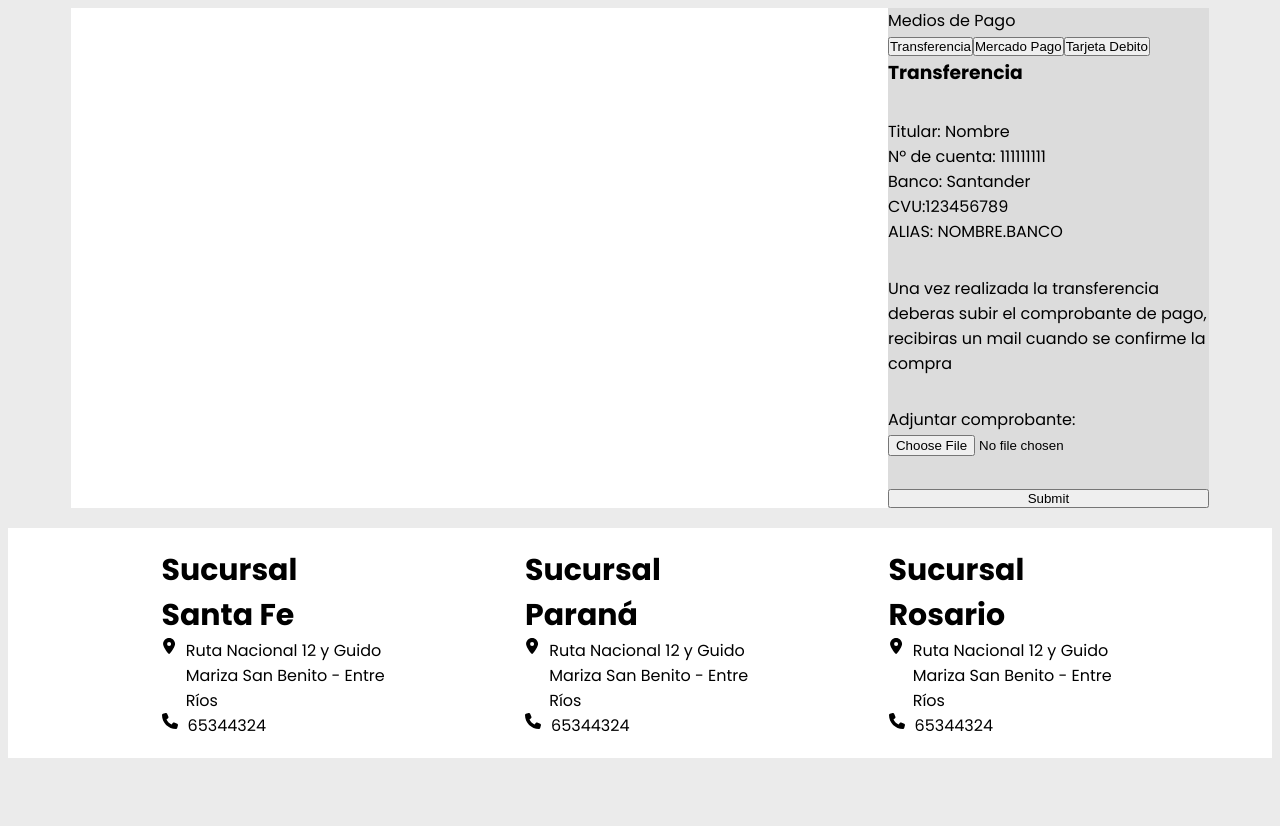
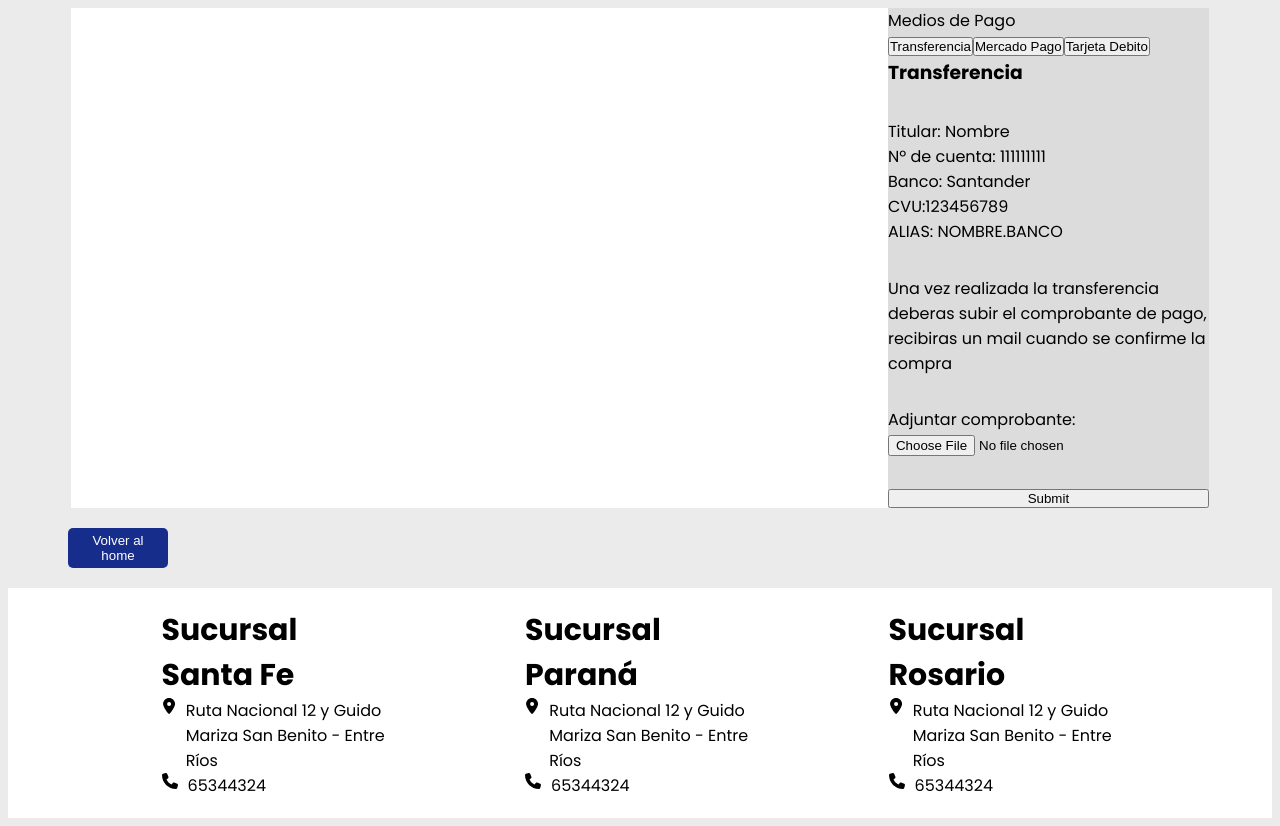
Before and after one commit to juanibarguen/proyecto-lab, an Angular app: page /finalizar-compra in a window 1280 px wide. Before the commit the page ends 800 px from the top, so only its background shows below. Built offline with nearby package versions, Linux system fonts and the light colour scheme.

Commit message:
se agrego un boton para volver al home

```diff
--- a/src/app/components/finalizar-compra/finalizar-compra.component.css
+++ b/src/app/components/finalizar-compra/finalizar-compra.component.css
@@ -100,3 +100,16 @@
     width: 200px;
   }
 }
+
+
+.go-to-home {
+  padding: 5px 15px;
+  margin-left: 60px;
+  margin-bottom: 20px;
+  background-color: #162D8C;
+  cursor: pointer;
+  border: none;
+  border-radius: 5px;
+  width: 100px;
+  color: #fff;
+}
--- a/src/app/components/finalizar-compra/finalizar-compra.component.html
+++ b/src/app/components/finalizar-compra/finalizar-compra.component.html
@@ -84,4 +84,6 @@
     </div>
 </section>
 
+<button class="go-to-home" routerLink="/">Volver al home</button>
+
 <app-footer></app-footer>
```
